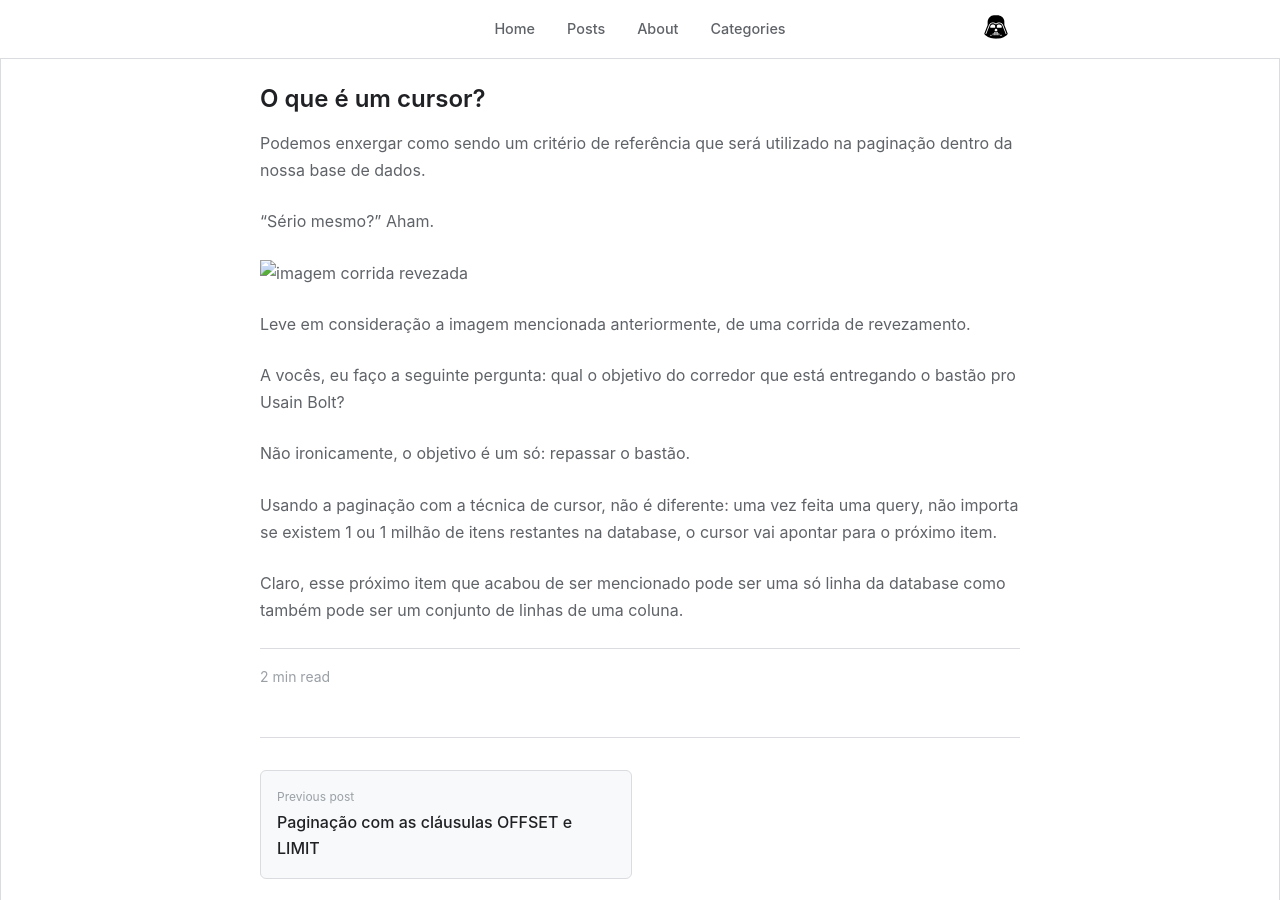
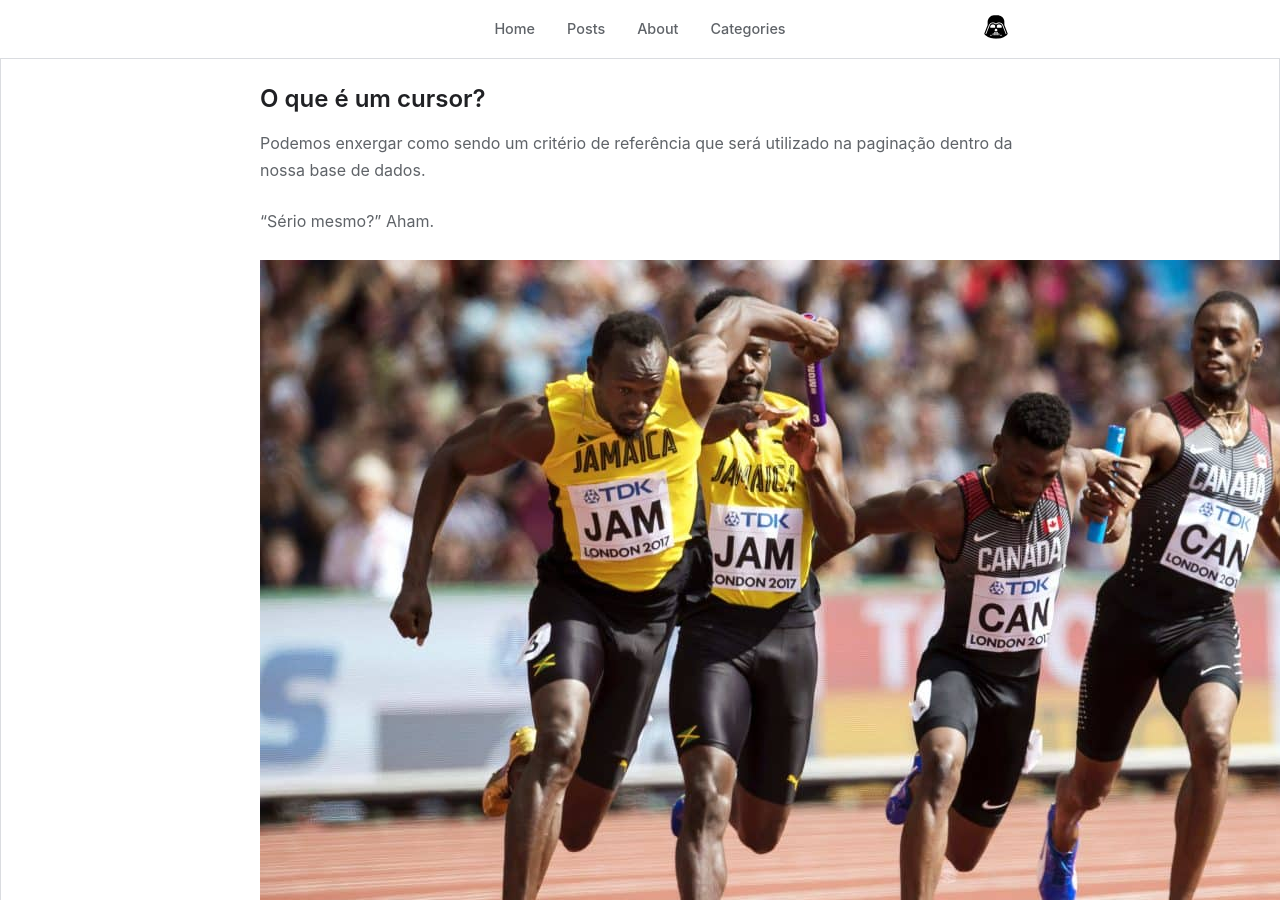
Before and after one commit to GuiMedeirox/guimedeirox.github.io, a Jekyll site: the page built from _posts/2025-17-09-pagination-with-cursor.md, in a window 1280 px wide and 900 px high, scrolled down 460 px. Built offline with Jekyll 4.4.1, drawn with Linux system fonts in a browser that asks for light colours.

Commit message:
vault backup: 2025-09-18 01:15:56

```diff
--- a/_posts/2025-17-09-pagination-with-cursor.md
+++ b/_posts/2025-17-09-pagination-with-cursor.md
@@ -26,7 +26,7 @@ Podemos enxergar como sendo um critério de referência que será utilizado na p
 
 "Sério mesmo?" Aham.
 
-![imagem corrida revezada](assets/images/bolt.png)
+![resultado da query](/assets/images/bolt.png)
 
 Leve em consideração a imagem mencionada anteriormente, de uma corrida de revezamento.
 
```
Also changed, not shown: .obsidian/workspace.json.
